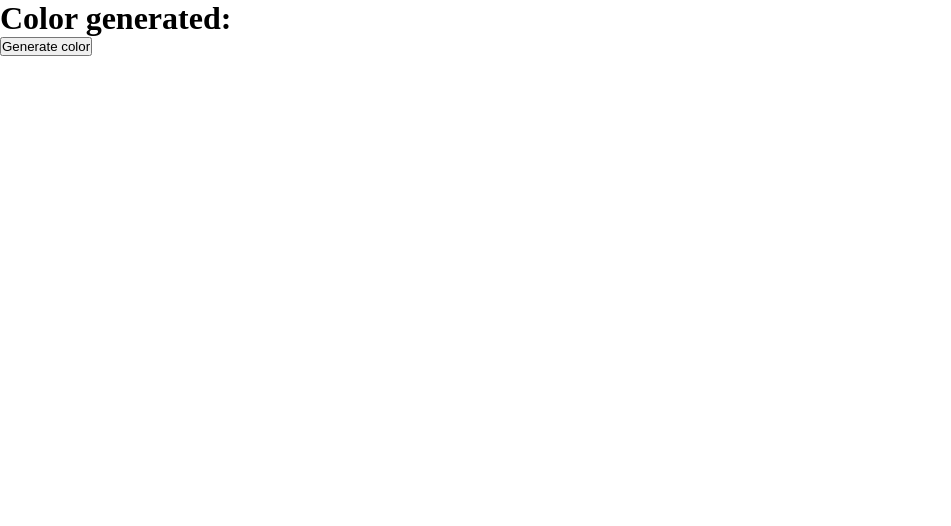
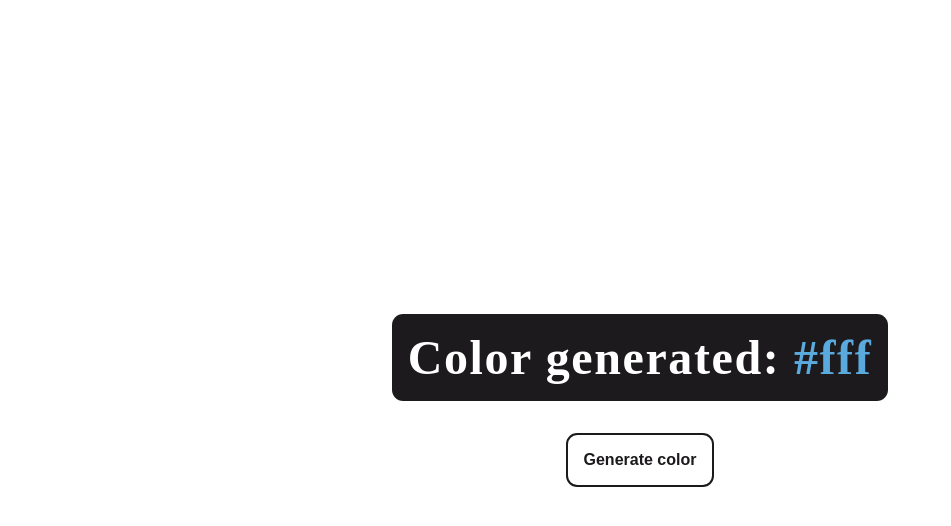
Before and after one commit to guerreiropedr0/color-generator, a website built with webpack: page src/index.html in a window 1280 px wide. Shown: the whole page, without its empty margins (0-951 px from the left). Built offline with nearby package versions, Linux system fonts and the light colour scheme.

Commit message:
Add styling

```diff
--- a/src/index.html
+++ b/src/index.html
@@ -6,8 +6,10 @@
     <title>Color Generator</title>
   </head>
   <body>
-    <main>
-      <h1>Color generated: <span id="color"></span></h1>
+    <main id="main">
+      <div class="color-picker">
+        <h1>Color generated: <span id="color">#fff</span></h1>
+      </div>
       <button type="button">Generate color</button>
     </main>
   </body>
--- a/src/style.css
+++ b/src/style.css
@@ -7,4 +7,43 @@
   text-decoration: none;
   list-style: none;
   color: inherit;
+  border: none;
+  outline: none;
 }
+
+body {
+  height: 100vh;
+  display: flex;
+  justify-content: center;
+  align-items: center;
+}
+
+#main {
+  display: flex;
+  flex-direction: column;
+}
+
+.color-picker {
+  background-color: #1c1a1c;
+  color: #fff;
+  padding: 1rem;
+  border-radius: 0.7rem;
+  font-size: 1.5rem;
+  letter-spacing: 0.1rem;
+}
+
+#color {
+  color: #5baadd;
+}
+
+button {
+  background-color: transparent;
+  color: #1c1a1c;
+  border: 2px solid #1c1a1c;
+  border-radius: 0.7rem;
+  align-self: center;
+  padding: 1rem;
+  margin-top: 2rem;
+  font-size: 1rem;
+  font-weight: bold;
+}
```
Also changed, not shown: dist/index.html, dist/main.js.
